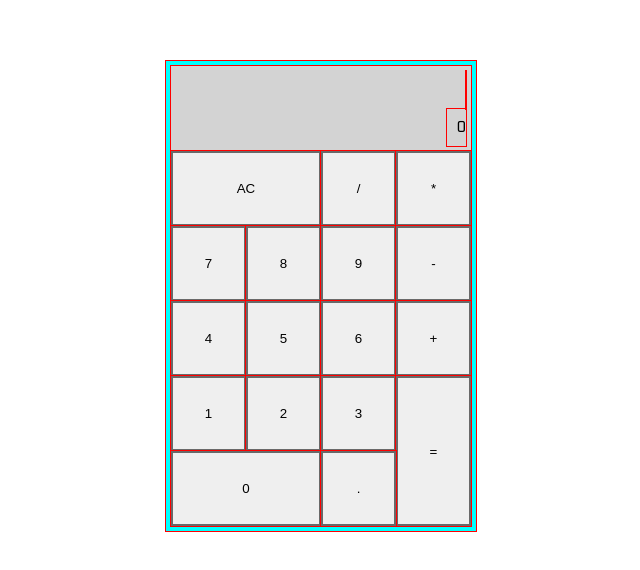
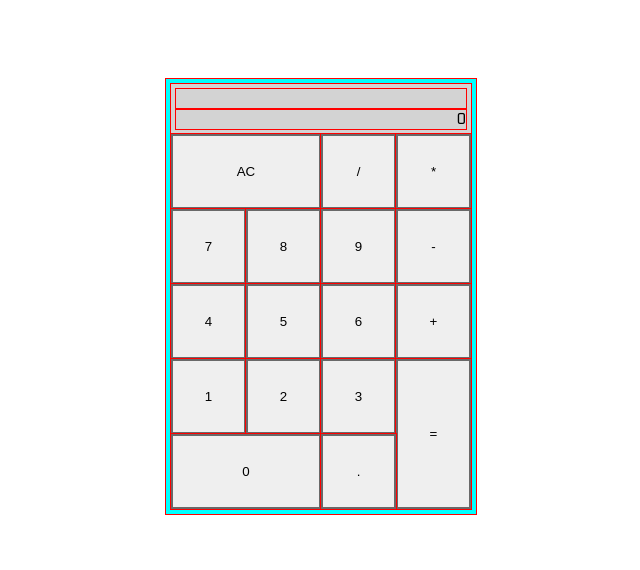
Before and after one commit to Shishwami/javascript-calculator, a React (Create React App) app: page / in a window 1280 px wide. Shown: the part 104-674 px from the top of the page, without its empty margins (319-959 px from the left). Built offline with nearby package versions, Linux system fonts and the light colour scheme.

Commit message:
Update App.css

```diff
--- a/src/App.css
+++ b/src/App.css
@@ -36,22 +36,16 @@
   grid-column: span 4;
   background-color: lightgrey;
   padding: 5px;
-  min-height: calc(var(--calc-width)/var(--calc-columns));
   display: flex;
   flex-direction: column;
 }
 
 #calculator #displayContainer p {
-  margin: 0;
-  flex: 1;
-  max-width: calc(var(--calc-width) - 10px);
-  overflow: hidden;
-  text-overflow: ellipsis;
-  white-space: nowrap;
-  text-indent: 10px;
-  margin-left: auto;
-  display: flex;
-  align-items: center;
+  margin: 0px;
+  white-space: initial;
+  word-wrap: break-word;
+  min-height: 20px;
+  text-align: right;
 }
 
 #calculator #clear,
```
